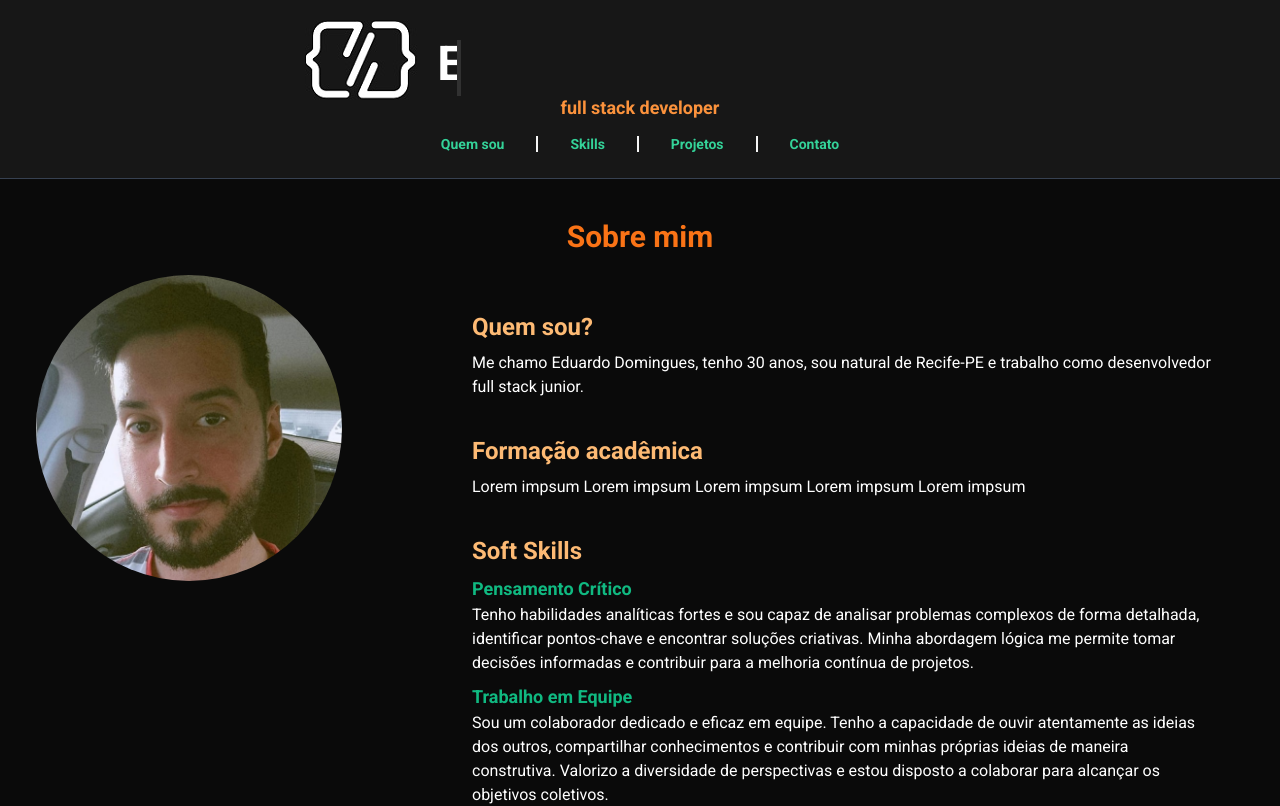
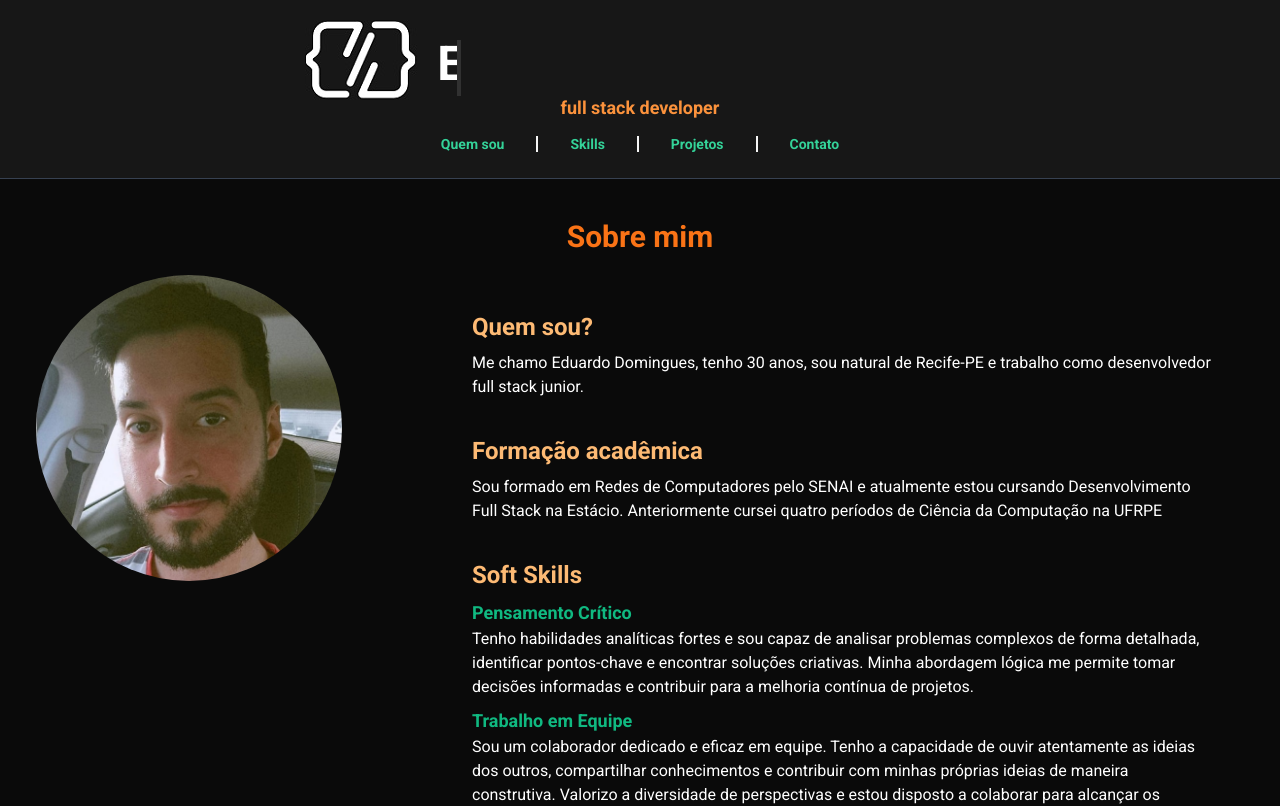
Before and after one commit to eduardoduud/personalpage, a Next.js app: page / in a window 1280 px wide. Shown: the top 806 px of the page. Built offline with nearby package versions, Linux system fonts and the light colour scheme.

Commit message:
academics

```diff
--- a/app/page.tsx
+++ b/app/page.tsx
@@ -195,8 +195,10 @@ export default function Home() {
                     Formação acadêmica
                   </p>
                   <p className="mt-2 text-white">
-                    Lorem impsum Lorem impsum Lorem impsum Lorem impsum Lorem
-                    impsum
+                    Sou formado em Redes de Computadores pelo SENAI e atualmente
+                    estou cursando Desenvolvimento Full Stack na Estácio.
+                    Anteriormente cursei quatro períodos de Ciência da
+                    Computação na UFRPE
                   </p>
                 </motion.div>
               </AnimatePresence>
```
